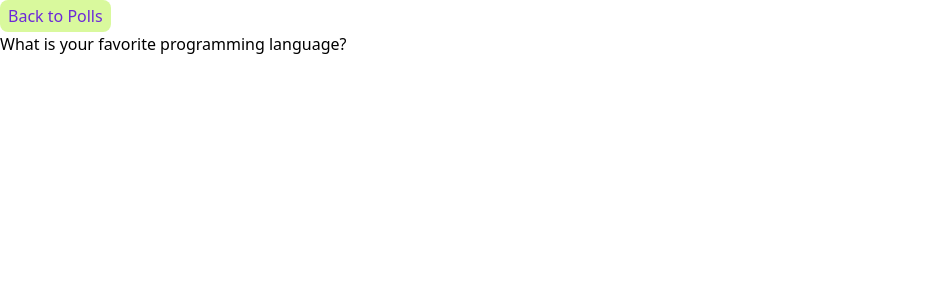
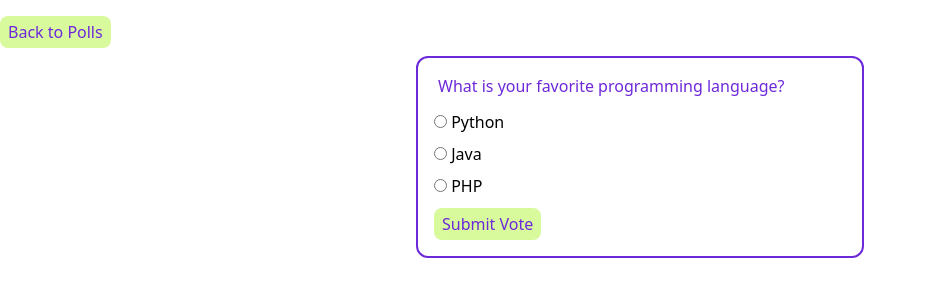
Before and after one commit to eisBlume0901/Learning_Django_With_Traversy_Media_Part_1, a Django app: page /polls/1/ in a window 1280 px wide. Shown: the top 300 px of the page, without its empty margins (0-927 px from the left). Run offline with Django 5.2, Linux system fonts and the light colour scheme; data comes from the database, SQL or seed files in the repository; some libraries are stand-ins or nearby versions.

Commit message:
Added view template for detail.html

```diff
--- a/polling_app/templates/base.html
+++ b/polling_app/templates/base.html
@@ -8,6 +8,8 @@
         <script src="https://cdn.tailwindcss.com"></script>
     </head>
     <body class="font-sans bg-white-50">
-        {% block content %}{% endblock %}
+        <div class="container mx-auto my-4">
+            {% block content %}{% endblock %}
+        </div>
     </body>
 </html>
--- a/polling_app/templates/polls/detail.html
+++ b/polling_app/templates/polls/detail.html
@@ -1,6 +1,29 @@
 {% extends 'base.html' %}
 {% block content %}
 <a href="{% url 'polls:index' %}" class="text-violet-700 text-md inline-flex w-50 bg-lime-200 rounded-lg py-1 px-2 hover:text-lime-200 hover:bg-violet-700">Back to Polls</a>
+<div class="card max-w-md mx-auto my-2 bg-white-200 border-2 border-violet-700 rounded-xl p-4">
+    <p class="mb-3 ml-1 font-normal text-md text-violet-700">{{ question.question_text }}</p>
 
-<h1>{{ question.question_text }}</h1>
+    {% if error_message %}
+        <p class="text-red-500">{{ error_message }}</p>
+    {% endif %}
+
+    <form action="" method="post">
+        {% csrf_token %}
+        <div class="flex flex-col gap-y-2 mb-2.5">
+            {% for choice in question.choice_set.all %}
+            <div class="choice_options">
+                <input
+                type="radio"
+                name="choice"
+                id="choice{{ forloop.counter }}"
+                value="{{ choice.id }}">
+                <label for="choice{{ forloop.counter }}">{{ choice.choice_text }}</label>
+            </div>
+            {% endfor %}
+        </div>
+        <button type="submit" value="Vote" class="text-violet-700 text-md inline-flex w-50 bg-lime-200 rounded-lg py-1 px-2 hover:text-lime-200 hover:bg-violet-700">Submit Vote</button>
+    </form>
+</div>
+
 {% endblock %}
```
